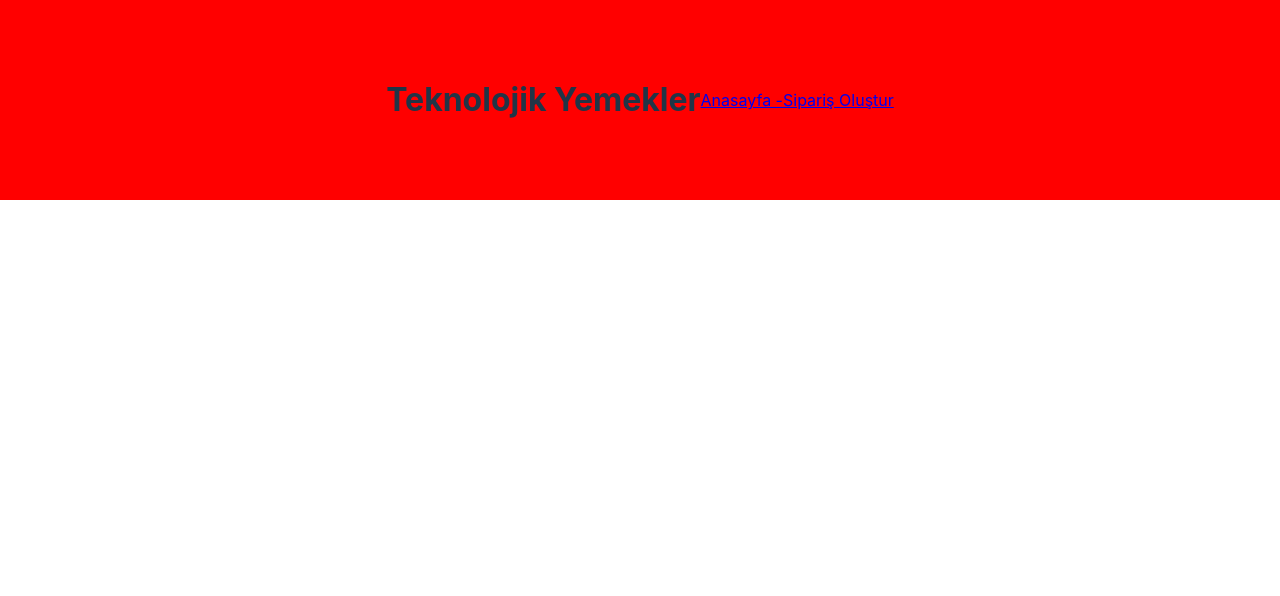
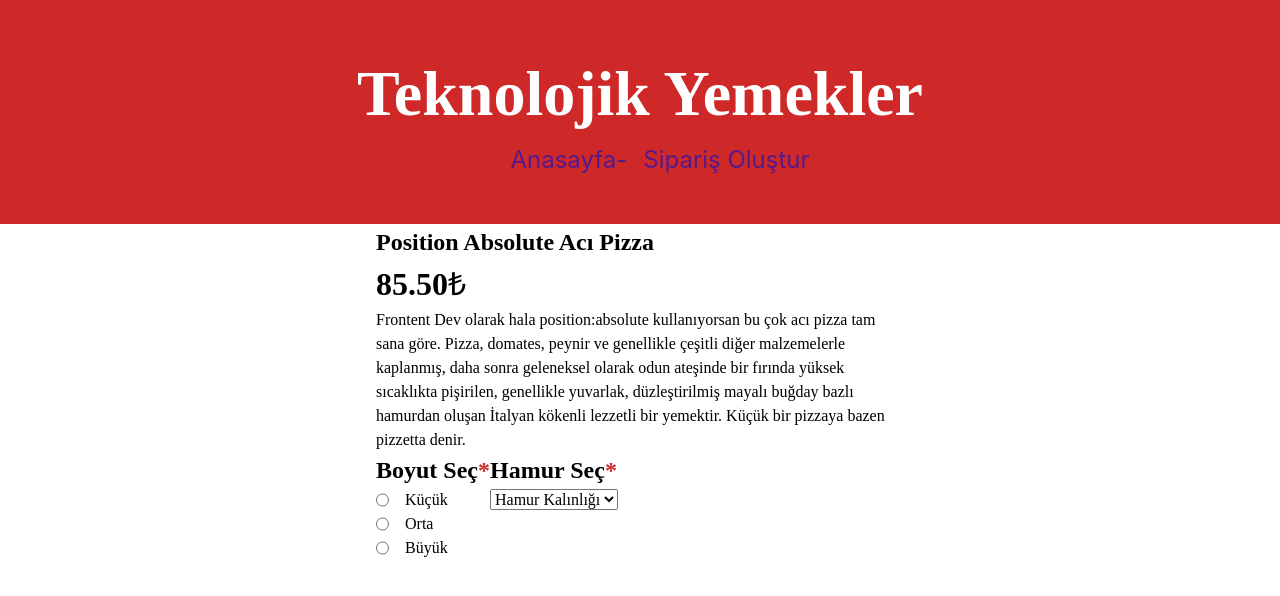
Before and after one commit to TamerCel/s8-Pizza, a React (Vite) app: page / in a window 1280 px wide. Shown: the top 596 px of the page. Built offline with nearby package versions, Linux system fonts and the light colour scheme.

Commit message:
1-gunFormSayfası

```diff
--- a/src/App.css
+++ b/src/App.css
@@ -1,17 +1,72 @@
- /* #root {
+/* #root {
   max-width: 1280px;
   margin: 0 auto;
   padding: 2rem;
   text-align: center;
-}  */
-
-.HeadClass{
-  width: 100%;
-  height: 200px;
-  background-color: red;
-  text-align: center;
+} */
+.max-width-div-header {
+  max-width: 100vw;
+}
+.max-width {
+  max-width: 33rem;
+}
+.max-height-div-header {
+  height: 14rem;
+}
+.background-color-header {
+  background-color: var(--headerColor);
+}
+.fontsize-header-h1 {
+  font-size: 4rem;
+}
+.fontsize-header-ul {
+  font-size: 1.5rem;
+}
+.font-barlow {
+  font-family: "Barlow";
+}
+.text-align-end {
+  text-align: end;
+}
+.text-decoration-none {
+  text-decoration: none;
+}
+.list-style-type-none {
+  list-style-type: none;
+}
+.color-white {
+  color: white;
+}
+.color-black {
+  color: black;
+}
+.color-star {
+  color: var(--headerColor);
+}
+.display-flex {
   display: flex;
+}
+.flex-dricetion-row {
+  flex-direction: row;
+}
+.flex-dricetion-column {
+  flex-direction: column;
+}
+.gap-1rem {
+  gap: 1rem;
+}
+.gap-10rem {
+  gap: 10rem;
+}
+.justify-content {
   justify-content: center;
+}
+.align-items {
   align-items: center;
-
 }
+.justify-content-sb {
+  justify-content: space-around;
+}
+.wrap {
+  flex-wrap: wrap;
+}
--- a/src/App.jsx
+++ b/src/App.jsx
@@ -2,6 +2,8 @@ import React from "react"
 import './reset.css'
 import './App.css'
 import Header from "./Header"
+import Form from "./Form"
+
 
 function App() {
 
@@ -10,7 +12,7 @@ function App() {
     <>
 
     <Header/>
-
+    <Form></Form>
     </>
 
   )
--- /dev/null
+++ b/src/Form.jsx
@@ -0,0 +1,44 @@
+import React from 'react'
+import './index.css'
+const boyutlar = ['Küçük', 'Orta', 'Büyük'];
+
+const hamurlar = ['İnce', 'Orta', 'Kalın'];
+function Form() {
+    return (
+        <div className='display-flex justify-content align-items text-content gap-10rem'>
+            <div className="font-barlow color-black max-width">
+                <h2>Position Absolute Acı Pizza</h2>
+                <h1>85.50₺</h1>
+                <p className='text-align-start'>
+                    Frontent Dev olarak hala position:absolute kullanıyorsan bu çok acı pizza tam sana göre. Pizza, domates, peynir ve genellikle çeşitli diğer malzemelerle kaplanmış, daha sonra geleneksel olarak odun ateşinde bir fırında yüksek sıcaklıkta pişirilen, genellikle yuvarlak, düzleştirilmiş mayalı buğday bazlı hamurdan oluşan İtalyan kökenli lezzetli bir yemektir. Küçük bir pizzaya bazen pizzetta denir.
+                </p>
+                <div className='display-flex justify-content-start '>{/* Boyut - Hamur */}
+                    <div>{/* Boyut Seç */}
+                        <h2>Boyut Seç<span className='color-star'>*</span></h2>
+                        {boyutlar.map((boyut, ind) => {
+                            return (
+                                <label key={ind} className='display-flex gap-1rem'>
+                                    <input type="radio" name="boyut" value="boyut" />
+                                    {boyut}
+                                </label>
+                            )
+                        })}
+                    </div>
+                    <div> {/* Hamur Seç */}
+                        <h2>Hamur Seç<span className='color-star'>*</span></h2>
+                        <select name="hamur" id="">
+                            <option value="" disabled selected>Hamur Kalınlığı</option>
+                            {hamurlar.map((hamur, ind) => {
+                                return (
+                                    <option value={hamur}>{hamur}</option>
+                                )
+                            })
+                            }
+                        </select>
+                    </div>
+                </div>
+            </div>
+        </div>
+    )
+}
+export default Form
--- a/src/Header.jsx
+++ b/src/Header.jsx
@@ -1,30 +1,24 @@
 import React from "react";
-import {
-    BrowserRouter,
-    Switch,
-    Route,
-    NavLink
-} from "react-router-dom";
+import './App.css'
+import './Form.jsx'
 function Header() {
-    return (
-        <div>
-            <div className="HeadClass" >
-                <h1>Teknolojik Yemekler</h1>
+    return(
+            <div className="display-flex flex-direction-column justify-content align-items max-width-div-header max-height-div-header background-color-header color-white ">
+            <h1 className="font-barlow fontsize-header-h1 ">Teknolojik Yemekler</h1>
+            <nav>
+            <ul className="fontsize-header-ul display-flex gap-1rem list-style-type-none">
+                <li>
+                    <a className="text-decoration-none" href="">Anasayfa-</a>
+                </li>
+                <li>
+                    <a className="text-decoration-none" href="">Sipariş Oluştur</a>
+                </li>
+            </ul>
+            </nav>
 
-                <BrowserRouter>
-                    <Switch>
-                        <Route>
-                            <NavLink to="/" exact>
-                                Anasayfa -
-                            </NavLink>
-                            <NavLink to="/siparis">
-                                Sipariş Oluştur
-                            </NavLink>
-                        </Route>
-                    </Switch>
-                </BrowserRouter>
+
+
             </div>
-        </div>
     )
 }
 export default Header
--- a/src/index.css
+++ b/src/index.css
@@ -8,4 +8,61 @@
   text-rendering: optimizeLegibility;
   -webkit-font-smoothing: antialiased;
   -moz-osx-font-smoothing: grayscale;
+  --headerColor:#CE2829;
 }
+
+.max-width-div-header{
+  max-width: 100vw;
+}
+.max-width {
+  max-width: 33rem;
+}
+.max-height-div-header{
+  height: 14rem;
+}
+.background-color-header {
+  background-color: var(--headerColor) ;
+}
+.fontsize-header-h1{
+  font-size: 4rem;
+}
+.fontsize-header-ul{
+  font-size: 1.5rem;
+}
+.font-barlow{
+  font-family: "Barlow";
+}
+.text-align-end{
+  text-align: end;
+}
+.text-decoration-none{
+  text-decoration: none;
+}
+.list-style-type-none{
+  list-style-type: none;
+}
+.color-white{
+  color: white;
+}
+.color-black{
+  color: black;
+}
+.display-flex {
+  display: flex;
+}
+.flex-dricetion-row{
+  flex-direction: row;
+}
+.flex-direction-column{
+  flex-direction: column;
+}
+.gap-1rem{
+  gap: 1rem;
+}
+.justify-content {
+  justify-content: center;
+}
+.align-items {
+  align-items: center;
+}
+.wrap{flex-wrap: wrap;}
```
